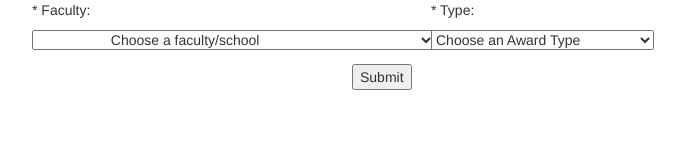
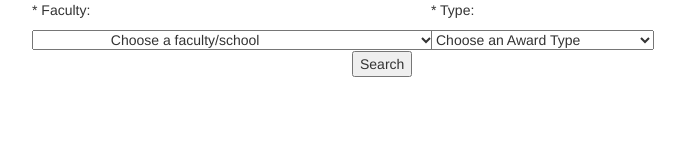
Before and after one commit to jennifertran/SearchEngineAward, a plain HTML site: page index.html in a window 1280 px wide. Shown: the whole page, without its empty margins (224-909 px from the left). Drawn offline with nearby package versions, Linux system fonts and the light colour scheme.

Commit message:
Added validateInput file and changed submit button type

```diff
--- a/global.css
+++ b/global.css
@@ -5,7 +5,7 @@
 
 #wrapper
 {
-    padding-top: 5%;
+    padding-top: 4%;
     width: 100%;
     padding-left: 45%;
 }
--- a/index.html
+++ b/index.html
@@ -68,10 +68,11 @@
         </div>
     </div>
 
-    <div id="wrapper"><button type="button">Submit</button></div>
+    <div id="wrapper"><input type="submit" name="Search" class="recordButton" onclick="return validate()" value="Search"></div>
 
     <!-- Latest compiled and minified JavaScript -->
     <script src="https://maxcdn.bootstrapcdn.com/bootstrap/3.3.7/js/bootstrap.min.js" integrity="sha384-Tc5IQib027qvyjSMfHjOMaLkfuWVxZxUPnCJA7l2mCWNIpG9mGCD8wGNIcPD7Txa" crossorigin="anonymous"></script>
+    <script src="validateInput.js"></script>
 </body>
 
 </html>
--- /dev/null
+++ b/validateInput.js
@@ -0,0 +1,14 @@
+function validate() {
+  var error="";
+
+  if(document.getElementById('faculty').value == "-1")
+	   error += "Please choose a faculty/school\n\n";
+  if(document.getElementById('type').value == "-1")
+	   error += "Please choose a Type";
+  if (error == "")
+  		return true;
+  else {
+	   alert("Error(s):\n\n\n"+error);
+	   return false;
+  }
+}
```
